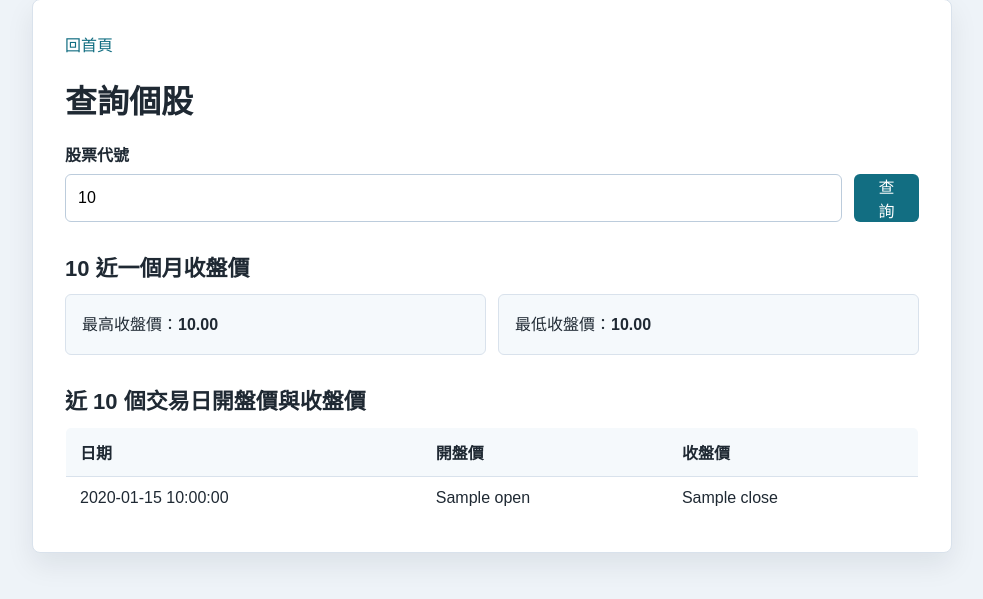
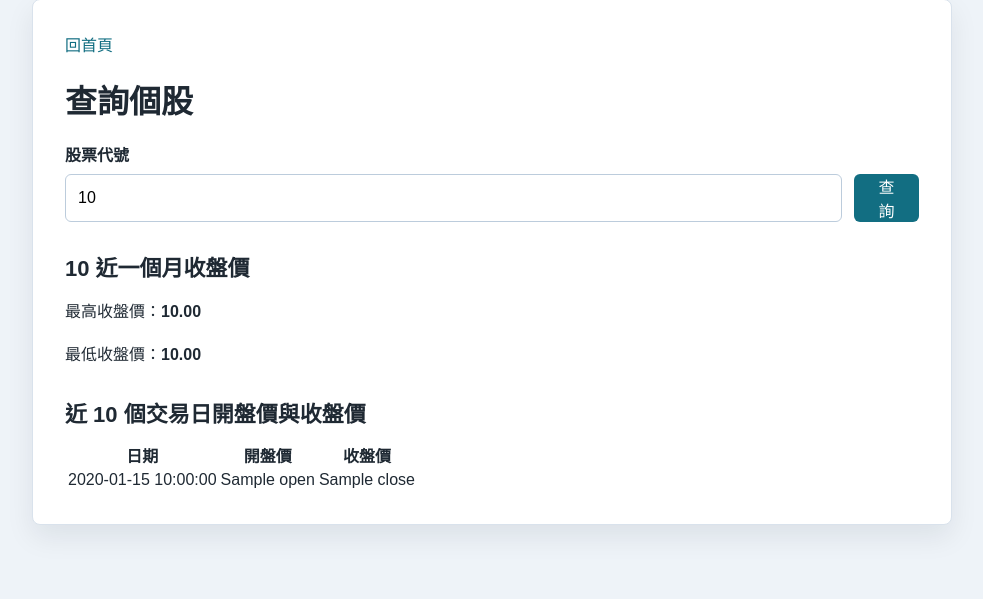
Before and after one commit to Luren-wang/Stock-Inquiry, a Flask app: template templates/stock.html in a window 1280 px wide. Shown: the part 41-640 px from the top of the page, without its empty margins (148-1131 px from the left). Run offline with Flask 3, Linux system fonts and the light colour scheme; the template is opened without the code that fills it: most values are stand-ins (such as "Sample title", 1, 10 or a date in 2020).

Commit message:
Update style.css

```diff
--- a/static/style.css
+++ b/static/style.css
@@ -98,54 +98,3 @@ input {
     color: #8a1f11;
     background: #fff2f0;
     border: 1px solid #ffccc7;
-    border-radius: 6px;
-}
-
-.summary {
-    display: grid;
-    grid-template-columns: repeat(2, minmax(0, 1fr));
-    gap: 12px;
-}
-
-.summary p {
-    margin: 0;
-    padding: 16px;
-    background: #f5f9fc;
-    border: 1px solid #d9e2ec;
-    border-radius: 6px;
-}
-
-table {
-    width: 100%;
-    border-collapse: collapse;
-    overflow: hidden;
-    border: 1px solid #d9e2ec;
-    border-radius: 6px;
-}
-
-th,
-td {
-    padding: 12px 14px;
-    text-align: left;
-    border-bottom: 1px solid #d9e2ec;
-}
-
-th {
-    background: #f5f9fc;
-}
-
-tr:last-child td {
-    border-bottom: 0;
-}
-
-@media (max-width: 640px) {
-    .panel {
-        padding: 24px;
-    }
-
-    .input-row,
-    .summary {
-        grid-template-columns: 1fr;
-        flex-direction: column;
-    }
-}
```
